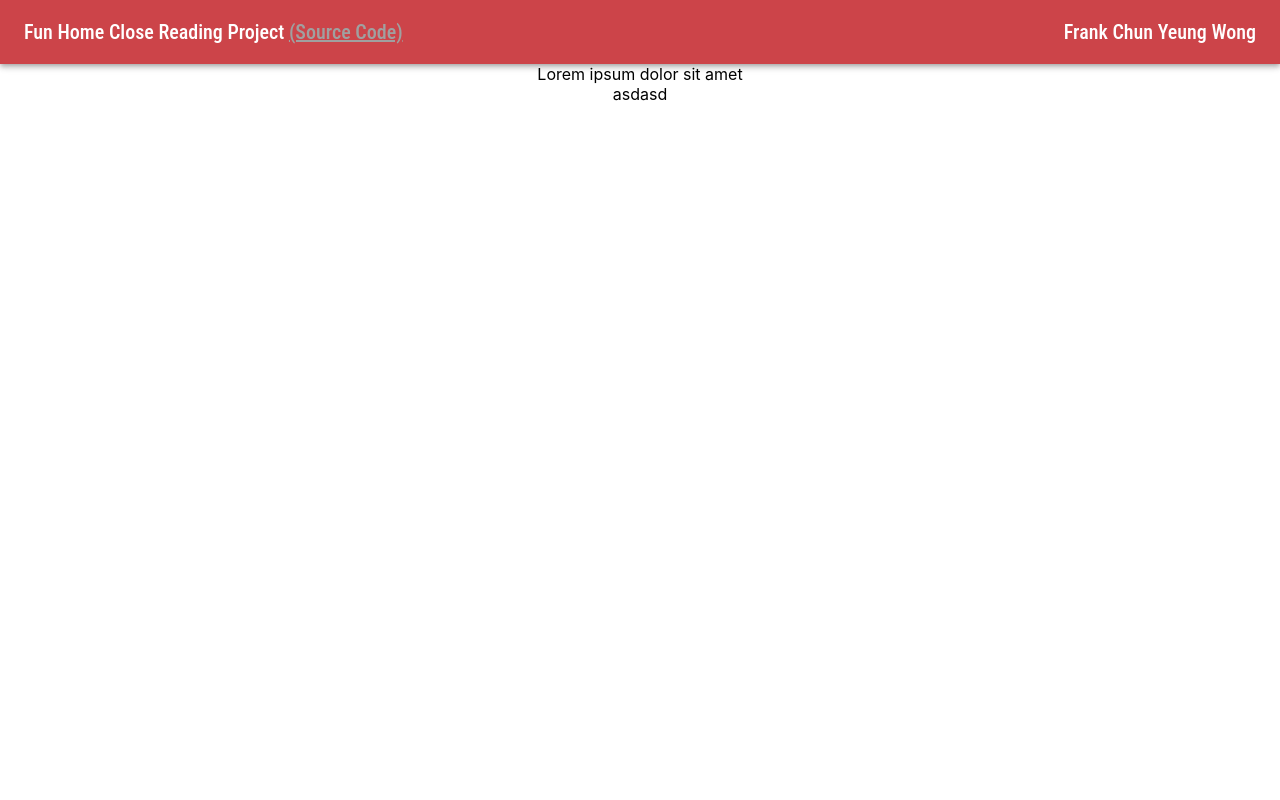
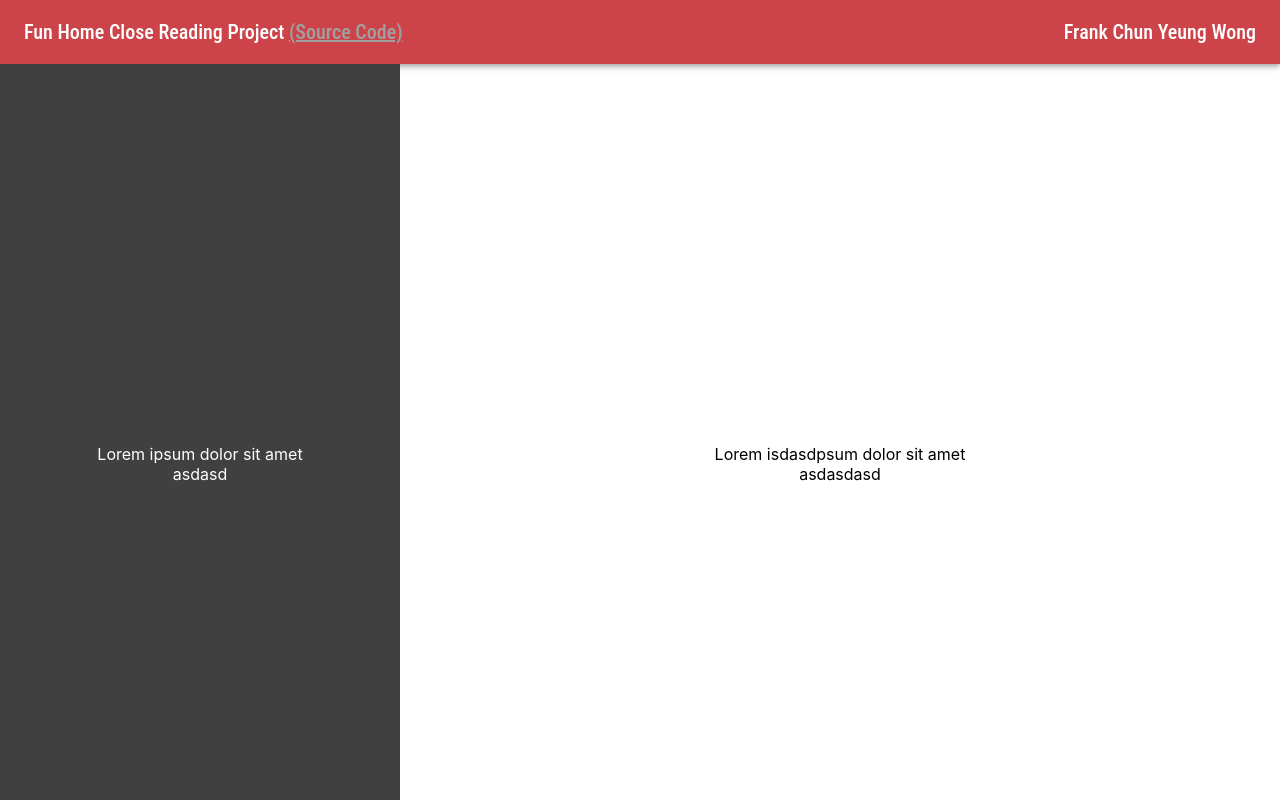
Before and after one commit to frank-cywong/EnglishCloseReadingProject, a React (Create React App) app: page / in a window 1280 px wide. Shown: the top 800 px of the page. Built offline with nearby package versions, Linux system fonts and the light colour scheme.

Commit message:
Better CSS formatting

```diff
--- a/src/comps/ScrollableDiv.css
+++ b/src/comps/ScrollableDiv.css
@@ -2,10 +2,24 @@
 	flex-grow: 1;
 	overflow: hidden;
 	position: relative;
+	display: flex;
 }
-.ScrollableDivContent {
+.ScrollableDivTextContent {
 	overflow: auto;
+	width: 320px;
+	background-color: #404040;
+	color: #FFFFFF;
+	padding-left: 40px;
+	padding-right: 40px;
+}
+.ScrollableDivImageContent {
+	overflow: auto;
+	flex-grow: 1;
 }
 .Slide {
 	height: 100vh;
+	display: flex;
+	width: 100%;
+	justify-content: center;
+	align-items: center;
 }
--- a/src/comps/ScrollableDiv.js
+++ b/src/comps/ScrollableDiv.js
@@ -4,7 +4,7 @@ import "./ScrollableDiv.css";
 const ScrollableDiv = ({data}) => {
 	return (
 		<div className = "ScrollableDiv">
-			<div className = "ScrollableDivContent">
+			<div className = "ScrollableDivTextContent">
 				<div className = "Slide">
 					Lorem ipsum dolor sit amet <br />
 					asdasd
@@ -14,6 +14,16 @@ const ScrollableDiv = ({data}) => {
 					asdasd2
 				</div>
 			</div>
+			<div className = "ScrollableDivImageContent">
+				<div className = "Slide">
+					Lorem isdasdpsum dolor sit amet <br />
+					asdasdasd
+				</div>
+				<div className = "Slide">
+					Lorem2 ipsum dolor sit amet <br />
+					asdasd2as
+				</div>
+			</div>
 		</div>
 	);
 };
```
